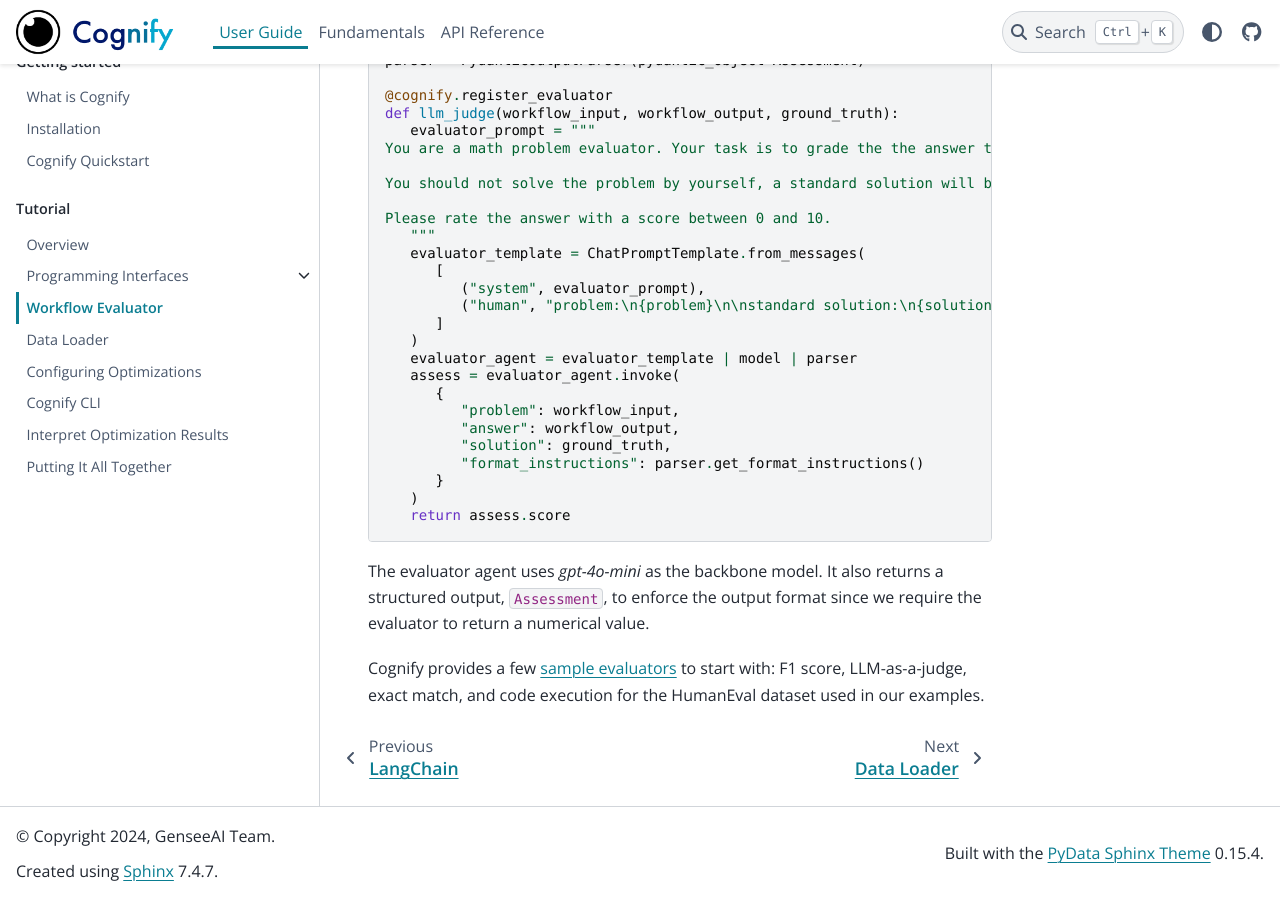
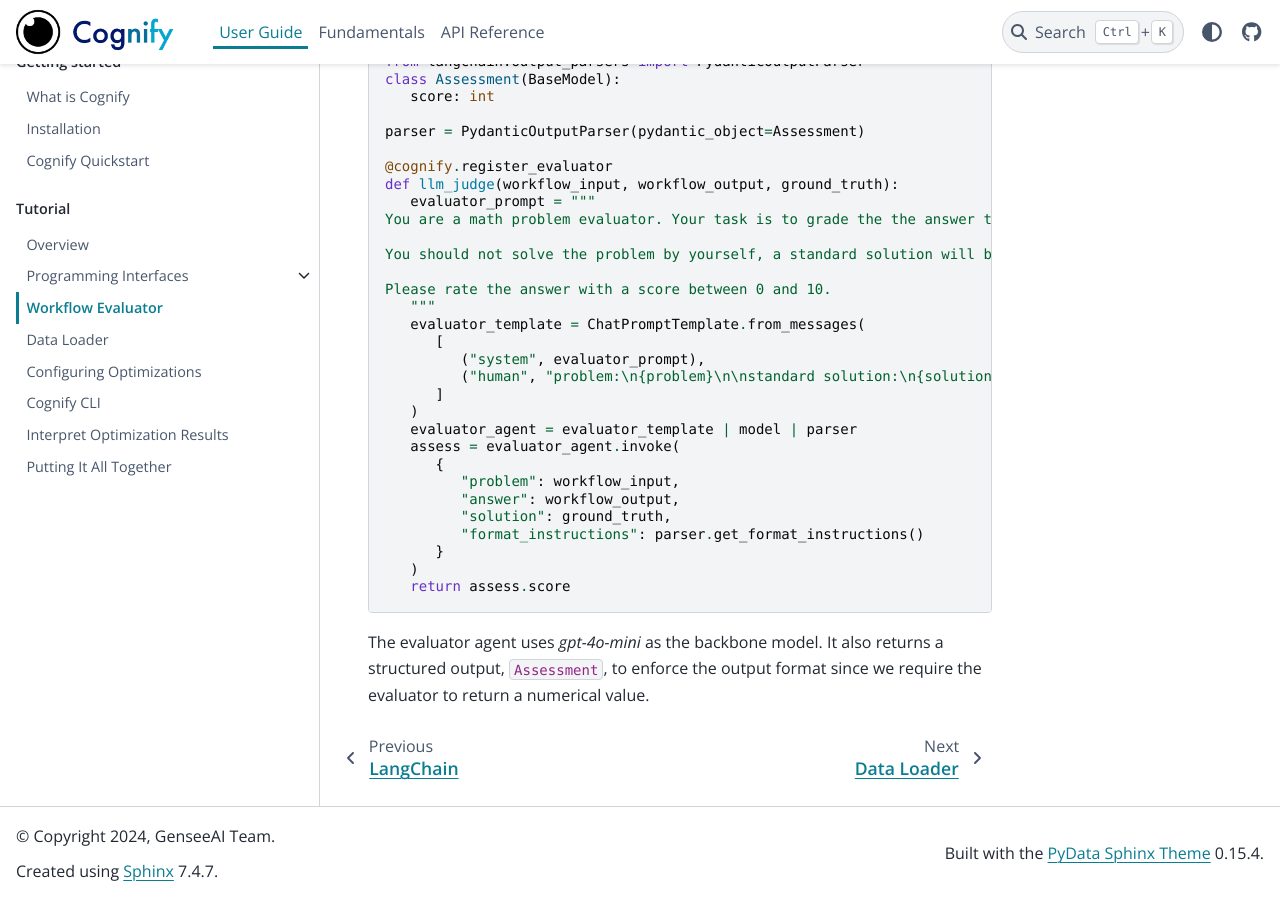
Before and after one commit to reyna-abhyankar/cognify, a Sphinx documentation site: the page built from docs/source/user_guide/tutorials/evaluator.rst, in a window 1280 px wide and 900 px high, scrolled down 955 px. Built offline with Sphinx 7.4.7 and the PyData theme 0.15.4, drawn with Linux system fonts in a browser that asks for light colours; pages that are not in the unit, such as notebooks, are missing from menus; some of the changed text lies outside the part shown.

Commit message:
Move para up, remove humaneval

```diff
--- a/docs/source/user_guide/tutorials/evaluator.rst
+++ b/docs/source/user_guide/tutorials/evaluator.rst
@@ -63,5 +65,3 @@ For the math-solver example, we will use LLM-as-a-judge to be the evaluator. The
       return assess.score
 
 The evaluator agent uses `gpt-4o-mini` as the backbone model. It also returns a structured output, ``Assessment``, to enforce the output format since we require the evaluator to return a numerical value.
-
-Cognify provides a few `sample evaluators <https://github.com/GenseeAI/cognify/tree/main/cognify/optimizer/evaluation>`_ to start with: F1 score, LLM-as-a-judge, exact match, and code execution for the HumanEval dataset used in our examples.
```
Also changed, not shown: other parts of docs/source/user_guide/tutorials/evaluator.rst (+2 -0 lines).
